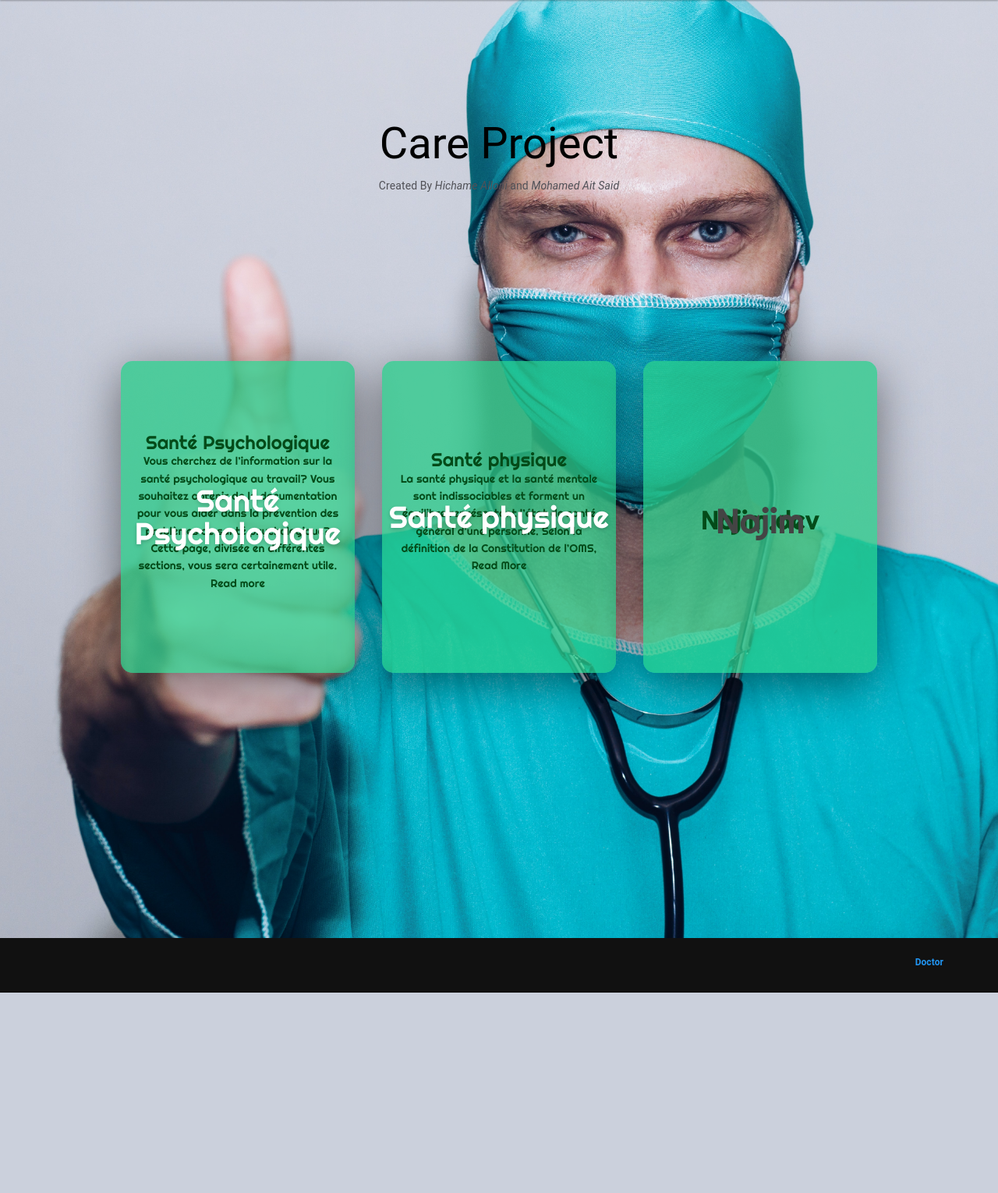
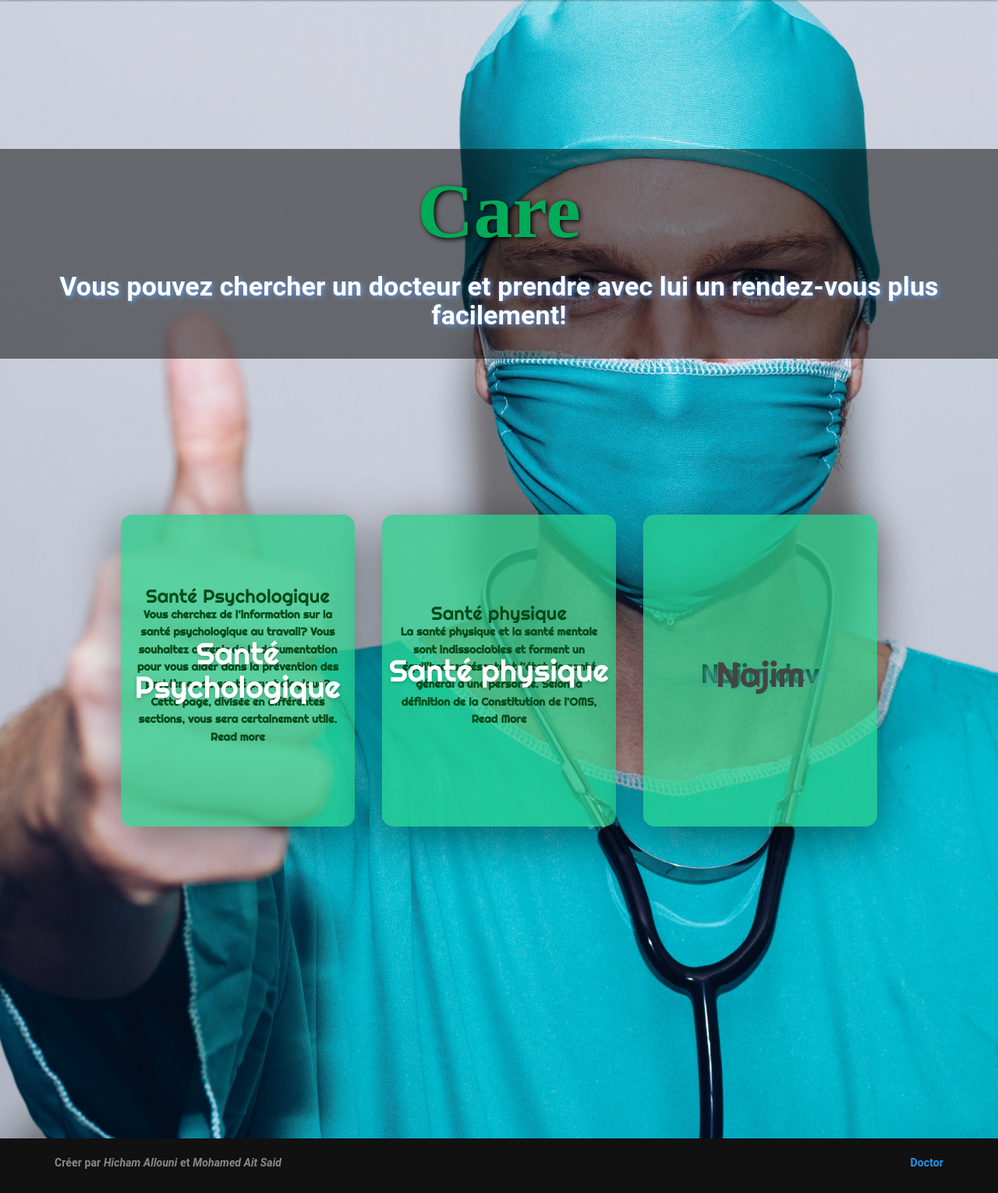
Before and after one commit to hix2m/Care_Project, a PHP site: page / in a window 1280 px wide. Shown: the part 69-1599 px from the top of the page at 78% size. Before the commit the page ends 1342 px from the top, so only its background shows below. Run offline with PHP 8.4, Linux system fonts and the light colour scheme.

Commit message:
Just make changes on index.php

```diff
--- a/assets/css/blocks.css
+++ b/assets/css/blocks.css
@@ -642,7 +642,7 @@ Version: 1.0
 	-moz-background-size: cover;
 	-o-background-size: cover;
 	background-size: cover;
-	padding: 140px 0;
+	padding: 200px 0;
 }
 
 .promo-1 .video-wrapper {
--- a/index.php
+++ b/index.php
@@ -148,6 +148,7 @@ if (isset($_POST['signup'])) {
         </nav>
         <!-- navigation -->
 
+        <!-- Faire une modal pour Creer un compte -->
         <!-- modal container start -->
         <div class="modal fade" id="myModal" tabindex="-1" role="dialog" aria-labelledby="myModalLabel">
             <div class="modal-dialog" role="document">
@@ -189,6 +190,7 @@ if (isset($_POST['signup'])) {
                                             <div class="col-xs-4 col-md-4">
                                                 <select name="month" class = "form-control input-lg" required>
                                                     <option value="">Mois</option>
+                                                    <!-- AFFICHER LES MOIS -->
                                                     <?php
                                                     $months = ['Jan', 'Fev', 'Mar', 'Avr', 'Mai', 'Jun', 'Jul', 'Aou', 'Sep', 'Oct', 'Nov', 'Dec'];
                                                     for ($i=0; $i < 12; $i++) { ?>
@@ -198,6 +200,7 @@ if (isset($_POST['signup'])) {
                                             </div>
                                             <div class="col-xs-4 col-md-4">
                                                 <select name="day" class = "form-control input-lg" required>
+                                                    <!-- AFFICHER LES JOURS -->
                                                     <option value="">Jour</option>
                                                     <?php for ($i=1; $i <= 31; $i++) { ?>
                                                         <option value="<?php echo $i ?>"><?php echo $i ?></option>
@@ -206,6 +209,7 @@ if (isset($_POST['signup'])) {
                                             </div>
                                             <div class="col-xs-4 col-md-4">
                                                 <select name="year" class = "form-control input-lg" required>
+                                                    <!-- AFFICHER LES ANNEES -->
                                                     <option value="">Année</option>
                                                     <?php for ($i=date("Y")-100; $i <= date("Y")-18; $i++) { ?>
                                                         <option value="<?php echo $i ?>"><?php echo $i ?></option>
@@ -213,17 +217,17 @@ if (isset($_POST['signup'])) {
                                                 </select>
                                             </div>
                                         </div>
-                                        <label>Gender : </label>
+                                        <label>Genre : </label>
                                         <label class="radio-inline">
-                                            <input type="radio" name="patientGender" value="male" required/>Male
+                                            <input type="radio" name="patientGender" value="male" required/>Homme
                                         </label>
                                         <label class="radio-inline" >
-                                            <input type="radio" name="patientGender" value="female" required/>Female
+                                            <input type="radio" name="patientGender" value="female" required/>Femme
                                         </label>
                                         <br />
-                                        <span class="help-block">By clicking Create my account, you agree to our Terms and that you have read our Data Use Policy, including our Cookie Use.</span>
+                                        <span class="help-block">En cliquant sur Créer mon compte, vous acceptez nos Conditions et que vous avez lu notre Politique d’utilisation des données, y compris notre Utilisation des cookies.</span>
 
-                                        <button class="btn btn-lg btn-primary btn-block signup-btn" type="submit" name="signup" id="signup">Create my account</button>
+                                        <button class="btn btn-lg btn-primary btn-block signup-btn" type="submit" name="signup" id="signup">Créer mon compte</button>
                                     </form>
 
                                 </div>
@@ -240,20 +244,35 @@ if (isset($_POST['signup'])) {
         <section id="promo-1" class="content-block promo-1 min-height-600px bg-offwhite">
             <style>
                 .Header h1{
-                    color: black;
+                    font-family:'Times New Roman', Times, serif;
+                    color: rgb(0, 171, 88);
                     text-align: center;
+                    font-size: 100px;
+                    text-shadow: 2px 2px 6px black;
 
                 }
+                .overlay {
+                    background-color: rgba(0,0,0,0.5);
+                    padding: 2px 5px 25px 5px;
+                }
+
+                h3 {
+                    color: white;
+                    text-shadow: 2px 2px 6px #669ae1;
+                }
+
+
                 .Header{
                     margin: auto auto;
                     text-align: center;
                 }
             </style>
+
            <div class="Header">
-               <h1>Care Project </h1>
-                <p>Created By <i> Hichame Alloni </i>
-                   and <i>Mohamed Ait Said</i>
-                </p>
+                <div class="overlay">
+                    <h1><strong>Care</strong></h1>
+                    <h3><b>Vous pouvez chercher un docteur et prendre avec lui un rendez-vous plus facilement!<b></h3>
+                </div>
                 <section id="content-1-9" class="content-1-9 ">
                     <?php
                             include_once("home.php");
@@ -269,8 +288,12 @@ if (isset($_POST['signup'])) {
         </section>
 
         <div class="copyright-bar bg-black">
+
             <div class="container">
-                <p class="pull-right small"><a href="doctorlogin.php">Doctor</a></p>
+                <p class="pull-left" style="color: white; opacity: 0.5;">Créer par <i> Hicham Allouni </i>
+                        et <i>Mohamed Ait Said</i>
+                </p>
+                <p class="pull-right"><a href="doctorlogin.php">Doctor</a></p>
             </div>
         </div>
     </div>
@@ -287,7 +310,7 @@ if (isset($_POST['signup'])) {
     </script>
     <!-- date start -->
 
-<script>
+<!-- <script>
     $(document).ready(function(){
         var date_input=$('input[name="date"]');
         var container=$('.bootstrap-iso form').length>0 ? $('.bootstrap-iso form').parent() : "body";
@@ -299,7 +322,7 @@ if (isset($_POST['signup'])) {
         })
 
     })
-</script>
+</script> -->
 
     <!-- date end -->
 
```
